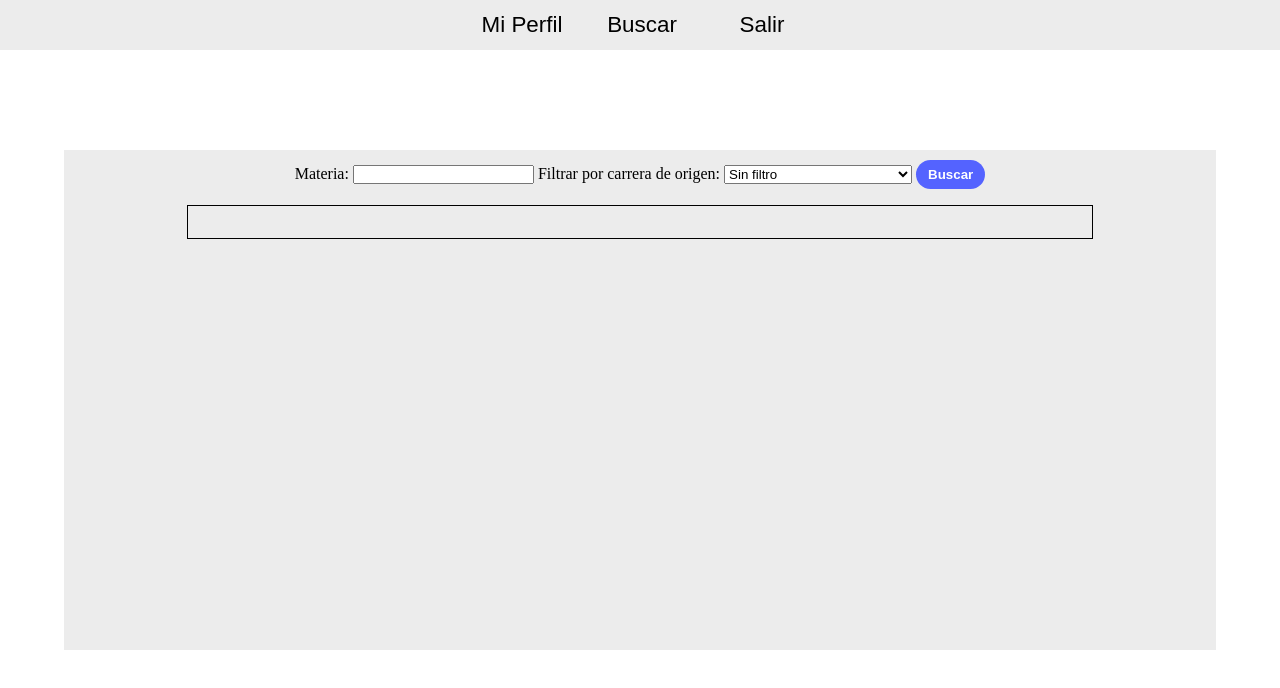
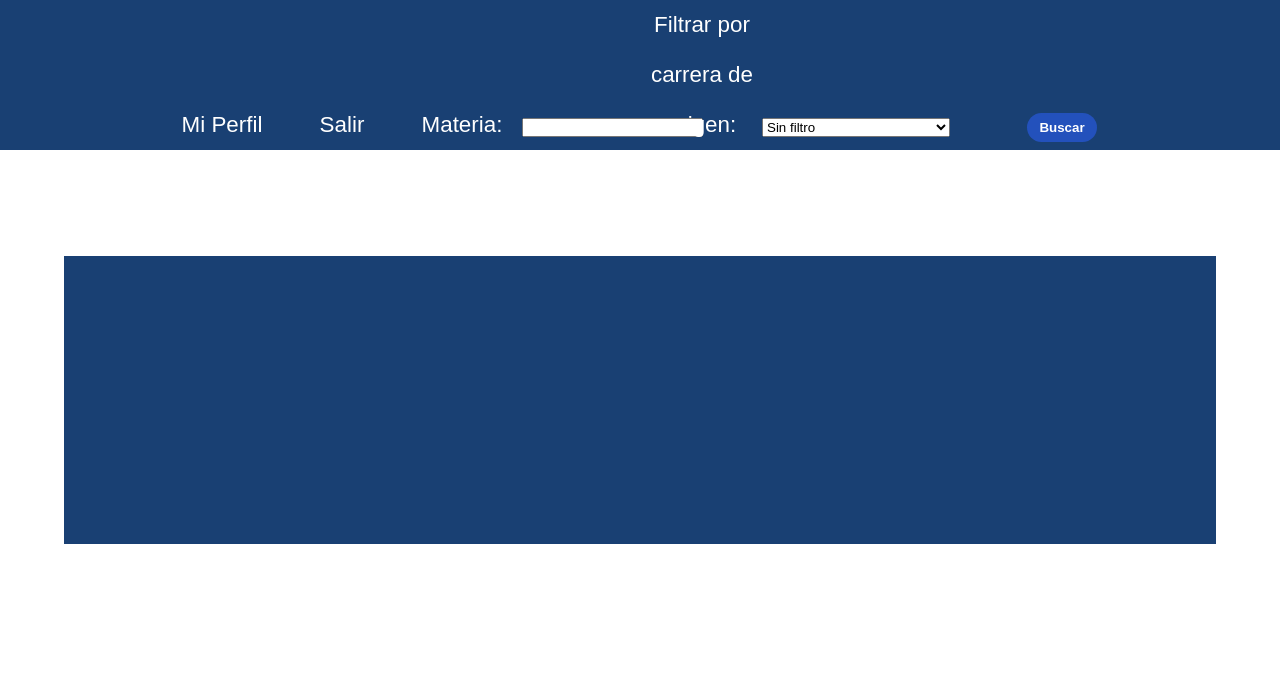
Before and after one commit to Juan13Ju/ProjectTenjin, a website: page views/main.html in a window 1280 px wide. Drawn offline with nearby package versions, Linux system fonts and the light colour scheme.

Commit message:
Colores en login y main

```diff
--- a/public/css/stylesIndex.css
+++ b/public/css/stylesIndex.css
@@ -46,8 +46,8 @@ a {
 
 button {
 	border-radius: 20px;
-	border: 1px solid #FF4B2B;
-	background-color: #FF4B2B;
+	border: 1px solid #194073;
+	background-color: #194073;
 	color: #FFFFFF;
 	font-size: 12px;
 	font-weight: bold;
@@ -160,9 +160,9 @@ input {
 }
 
 .overlay {
-	background: #FF416C;
-	background: -webkit-linear-gradient(to right, #FF4B2B, #FF416C);
-	background: linear-gradient(to right, #FF4B2B, #FF416C);
+	background: #194073;
+	background: -webkit-linear-gradient(to right, #2351BC, #194073);
+	background: linear-gradient(to right, #2351BC, #194073);
 	background-repeat: no-repeat;
 	background-size: cover;
 	background-position: 0 0;
@@ -243,7 +243,7 @@ footer p {
 }
 
 footer i {
-    color: red;
+    color: #194073;
 }
 
 footer a {
--- a/public/css/stylesMain.css
+++ b/public/css/stylesMain.css
@@ -9,13 +9,14 @@ CSS general
 }
 
 :root{
-    --bgc: #ECECEC;
-    --main: #5463FF;
+    --bgc: #194073;
+    --main: #2351BC;
     --secondary: #FFC300;
 }
 /*
 Barra de navegacion
 */
+
 .nav ul{
     list-style: none;
     background-color: var(--bgc);
@@ -34,11 +35,17 @@ Barra de navegacion
 
 .nav a{
     text-decoration: none;
-    color: black;
+    color: #ffffff;
     display: block;
     transition: all 0.7s;;
 }
-
+.nav label{
+    text-decoration: none;
+    text-overflow: clip;
+    color: #ffffff;
+    display: block;
+    transition: all 0.7s;;
+}
 .nav a:hover{
     color: white;
     background-color: var(--main);
@@ -53,10 +60,26 @@ Barra de navegacion
       font-size: 1.4em;
     }
 
-
     .nav li {
       display: inline-block;
       margin-right: -4px;
+    }
+    .mainPage{
+        display: flex;
+        flex-direction: column;
+        align-items: center;
+        gap: 1em;
+        width: 70%;
+        background-color: var(--secondary);
+        padding: 10%;
+        min-height: 20%;
+        max-height: 75%;
+        margin: 0;
+        position: fixed;
+        top: 50%;
+        left: 50%;
+        transform: translate(-50%, -50%);
+        width: 90%;
     }
 }
 /*
@@ -69,11 +92,11 @@ El contenedor principal de la pagina que muestra la lista de personas y la parte
     gap: 1em;
     width: 70%;
     background-color: var(--bgc);
-    padding: 10px;
-    min-height: 500px;
+    padding: 10%;
+    min-height: 20%;
     max-height: 75%;
     margin: 0;
-    position: absolute;
+    position: fixed;
     top: 50%;
     left: 50%;
     transform: translate(-50%, -50%);
@@ -99,7 +122,6 @@ El contenedor principal de la pagina que muestra la lista de personas y la parte
 }
 
 .listaAsesores{
-    border: 1px solid #000;
     width: 80%;
     max-height: 70%;
     overflow-y: scroll;
@@ -108,6 +130,12 @@ El contenedor principal de la pagina que muestra la lista de personas y la parte
     flex-direction: row;
     flex-wrap: wrap;
     gap: 1em;
+}
+#listaAsesores::-webkit-scrollbar
+{
+	-webkit-box-shadow: inset 0 0 6px rgba(0,0,0,0.3);
+	border-radius: 10px;
+	background-color: #F5F5F5;
 }
 
 .card{
--- a/views/main.html
+++ b/views/main.html
@@ -14,16 +14,11 @@
         <div class="nav">
             <ul>
                 <li><a href="perfil.html">Mi Perfil</a></li>
-                <li><a href="main.html">Buscar</a></li>
                 <li><a href="#">Salir</a></li>
-            </ul>
-        </div>
-    </header>
-    <div class="mainPage">
-        <div class="inputContainer">
-            <label for="materiaBuscar">Materia: </label>
-            <input type="text" name="materiaBuscar" id="inputMateria">
-            <label for="carrera">Filtrar por carrera de origen:</label>
+                <li><label for="materiaBuscar">Materia: </label></li>
+                <li><input type="text" name="materiaBuscar" id="inputMateria"></li>
+                <li><label for="carrera">Filtrar por carrera de origen:</label></li>
+                <li>
                     <select name="carrera" id="carreraFiltro">
                         <option value="None">Sin filtro</option>
                         <option value="Actuaria">Actuaria</option>
@@ -34,11 +29,14 @@
                         <option value="Matematicas">Matematicas</option>
                         <option value="Matematicas aplicadas">Matematicas Aplicadas</option>
                     </select>
-            <button id="btnBuscar" class="btn">Buscar</button>
+                </li>
+                <li></li>
+                <li><button id="btnBuscar" class="btn">Buscar</button></li>
+            </ul>
         </div>
-
+    </header>
+    <div class="mainPage">
         <div class="listaAsesores" id="listaAsesores">
-
         </div>
     </div>
 </body>
```
Lines whose indentation alone changed are shown as unchanged.
